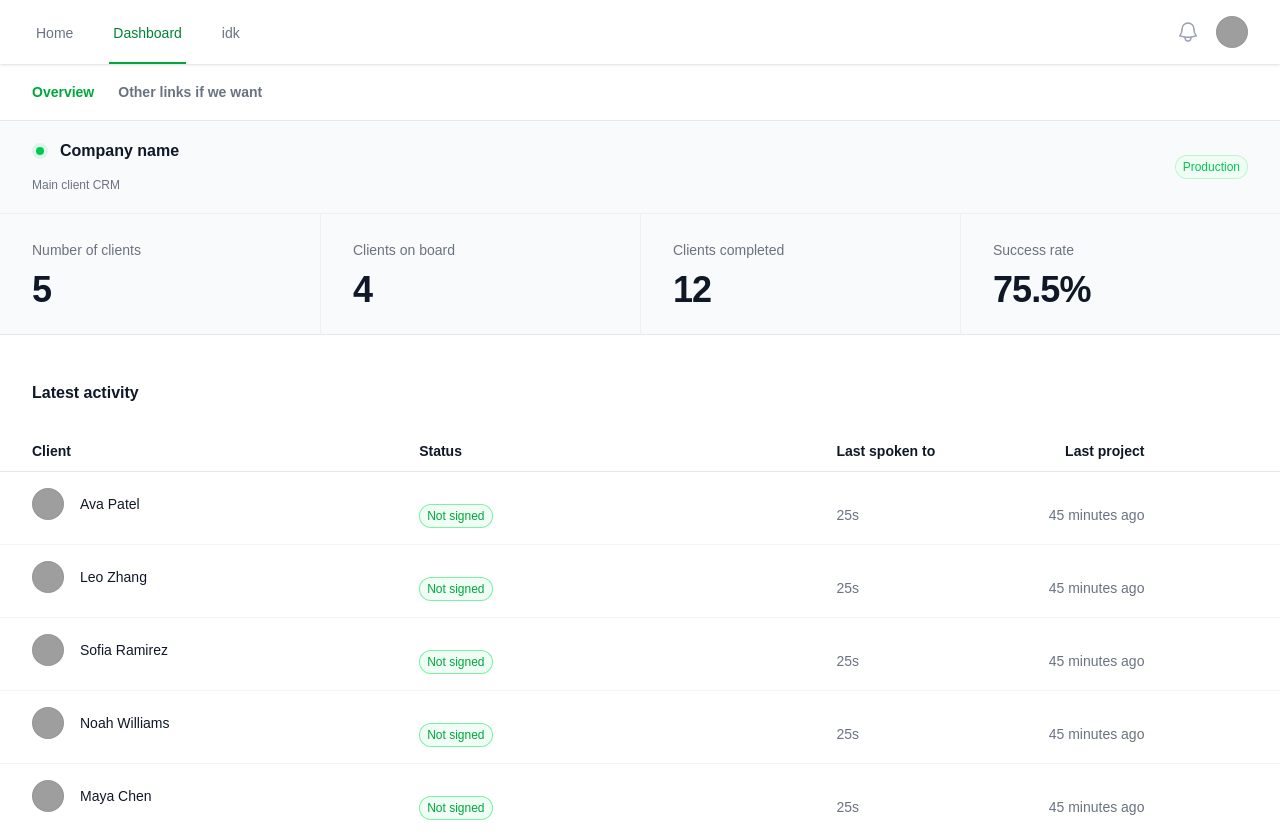
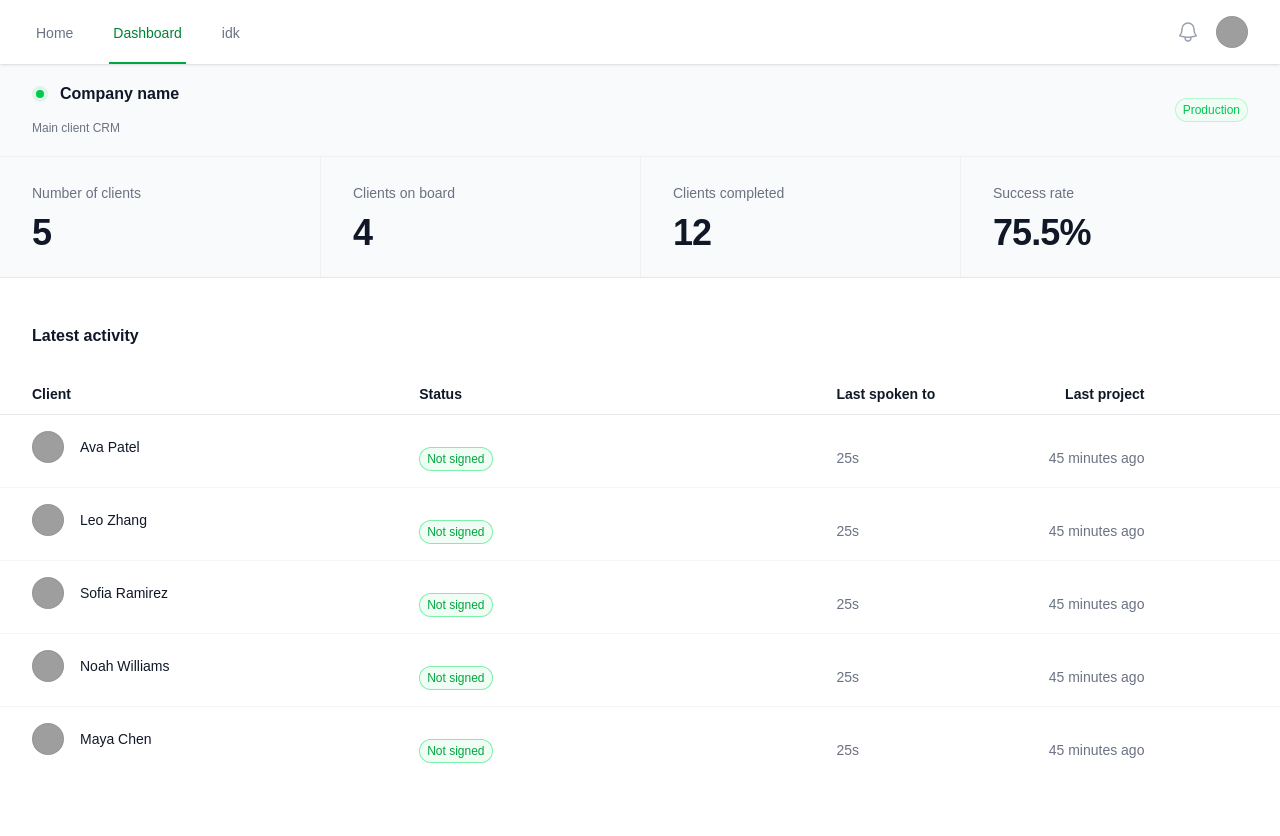
Before and after one commit to Ayyhab/the_builders, a Next.js app: page /dashboard in a window 1280 px wide. After the commit the page ends 800 px from the top, so only its background shows below. Built offline with nearby package versions, Linux system fonts and the light colour scheme; grey boxes are pictures that could not be loaded.

Commit message:
added download button for the browser extension

```diff
--- a/app/dashboard/page.jsx
+++ b/app/dashboard/page.jsx
@@ -171,25 +171,6 @@ export default function Example() {
         <div>
           <main>
             <header>
-              {/* Secondary navigation */}
-              <nav className="flex overflow-x-auto border-b border-gray-200 py-4">
-                <ul
-                  role="list"
-                  className="flex min-w-full flex-none gap-x-6 px-4 text-sm/6 font-semibold text-gray-500 sm:px-6 lg:px-8"
-                >
-                  {secondaryNavigation.map((item) => (
-                    <li key={item.name}>
-                      <a
-                        href={item.href}
-                        className={item.current ? "text-green-600" : ""}
-                      >
-                        {item.name}
-                      </a>
-                    </li>
-                  ))}
-                </ul>
-              </nav>
-
               {/* Heading */}
               <div className="flex flex-col items-start justify-between gap-x-8 gap-y-4 bg-gray-50 px-4 py-4 sm:flex-row sm:items-center sm:px-6 lg:px-8">
                 <div>
--- a/components/home/hero.jsx
+++ b/components/home/hero.jsx
@@ -72,10 +72,17 @@ export default function Hero() {
           <div className="mt-10 flex items-center gap-x-6">
             <Link
               href="/dashboard"
-              className="rounded-md bg-green-600 px-3.5 py-2.5 text-sm font-semibold text-white shadow-sm hover:bg-green-700 focus-visible:outline focus-visible:outline-2 focus-visible:outline-offset-2 focus-visible:outline-indigo-600"
+              className="rounded-md bg-green-600 px-3.5 py-2.5 text-sm font-semibold text-white shadow-sm hover:bg-green-700 border-2 border-green-600 focus-visible:outline focus-visible:outline-2 focus-visible:outline-offset-2 focus-visible:outline-indigo-600"
             >
               Client Dashboard
-            </Link>
+            </Link>{" "}
+            <a
+              href="/chrome-extension.zip"
+              download
+              className="rounded-md bg-green-transparent border-green-600 border-2 px-3.5 py-2.5 text-sm font-semibold text-green-600 hover:text-white hover:border-green-700 shadow-sm hover:bg-green-700 focus-visible:outline focus-visible:outline-2 focus-visible:outline-offset-2 focus-visible:outline-indigo-600"
+            >
+              Download Browser Extension
+            </a>
           </div>
         </div>
         <div className="mx-auto mt-16 flex max-w-2xl sm:mt-24 lg:ml-10 lg:mr-0 lg:mt-0 lg:max-w-none lg:flex-none xl:ml-32">
```
Also changed, not shown: 1 other file (tests, documents, lock files or other folders). Lines whose indentation alone changed are shown as unchanged.
